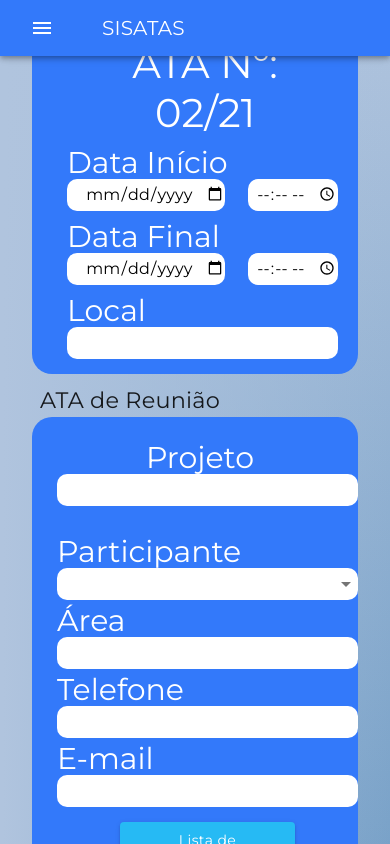
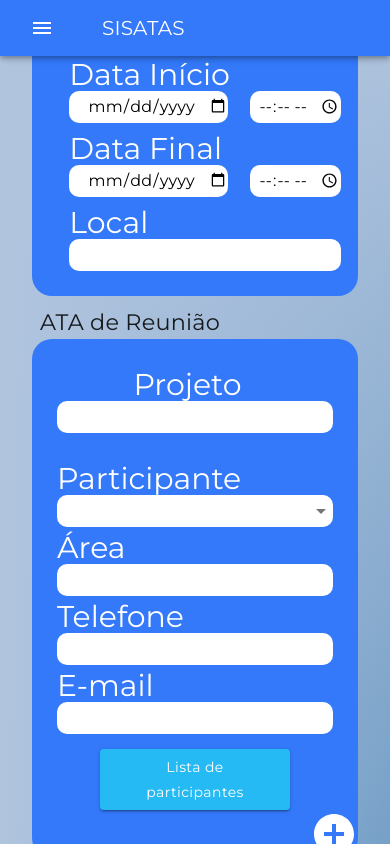
Before and after one commit to BureauTech/ProjectSisatas, a React (Create React App) app in the folder client/: page /nova-ata in a window 390 px wide. Shown: the top 844 px of the page. Built offline with nearby package versions, Linux system fonts and the light colour scheme.

Commit message:
Responsividade criar ata

```diff
--- a/client/src/assets/styles/Styles.js
+++ b/client/src/assets/styles/Styles.js
@@ -2,8 +2,9 @@ const styles = (theme) => ({
   grid: {
     backgroundColor: theme.palette.primary.main,
     borderRadius: "20px",
-    padding: 5,
-    paddingLeft: 25,
+    //padding: "10px 25px",
+    paddingTop: 10,
+    //paddingLeft: 25,
   },
 
   textField: {
--- a/client/src/components/Ata/CreateAta/AtaHeader.js
+++ b/client/src/components/Ata/CreateAta/AtaHeader.js
@@ -44,9 +44,9 @@ const AtaHeader = (props) => {
   return (
     <Container>
       <Grid container>
-        <Grid container className={classes.grid} alignItems="center" justify="space-evenly">
+        <Grid container className={classes.grid} alignItems="center" justify="center" style={{ padding: 15 }}>
           {/* LATERAL ESQUERDA (NÚMERO DA ATA)*/}
-          <Grid item sm={10} md={3} lg={3}>
+          {/* <Grid item sm={10} md={3} lg={3}>
             <Grid container justify="center">
               <Grid container justify="center">
                 <Typography className={classes.biggerText}>ATA Nº:</Typography>
@@ -55,10 +55,10 @@ const AtaHeader = (props) => {
                 <Typography className={classes.biggerText}>{id}</Typography>
               </Grid>
             </Grid>
-          </Grid>
+          </Grid> */}
           {/* CONTEINER DA DIREITA (INPUTS)*/}
-          <Grid item xs={12} sm={10} md={9} lg={9}>
-            <Grid item xs={11} md={11} lg={10}>
+          <Grid item xs={11} sm={10} md={9} lg={9}>
+            {/* <Grid item xs={11} md={11} lg={10}> */}
             {/* ROW DATA INÍCIO */}
             <Grid container className={classes.rowMargin}>
               <Grid item md={4} lg={3}>
@@ -135,7 +135,7 @@ const AtaHeader = (props) => {
                 />
               </Grid>
             </Grid>
-            </Grid>
+            {/* </Grid> */}
           </Grid>
         </Grid>
       </Grid>
--- a/client/src/components/Ata/CreateAta/ProjectParticipants.js
+++ b/client/src/components/Ata/CreateAta/ProjectParticipants.js
@@ -160,7 +160,7 @@ const ProjectParticipants = (props) => {
   return (
     <Container>
       <Grid container className={classes.grid} style={{ paddingBottom: 0, paddingRight: 0 }}>
-        <Grid item xs={12}>
+        <Grid item xs={12} sm={12} style={{ padding: "0px 25px" }}>
           <Grid
             container
             justify={windowSize >= 960 ? "flex-start" : "center"}
```
Lines whose indentation alone changed are shown as unchanged.
